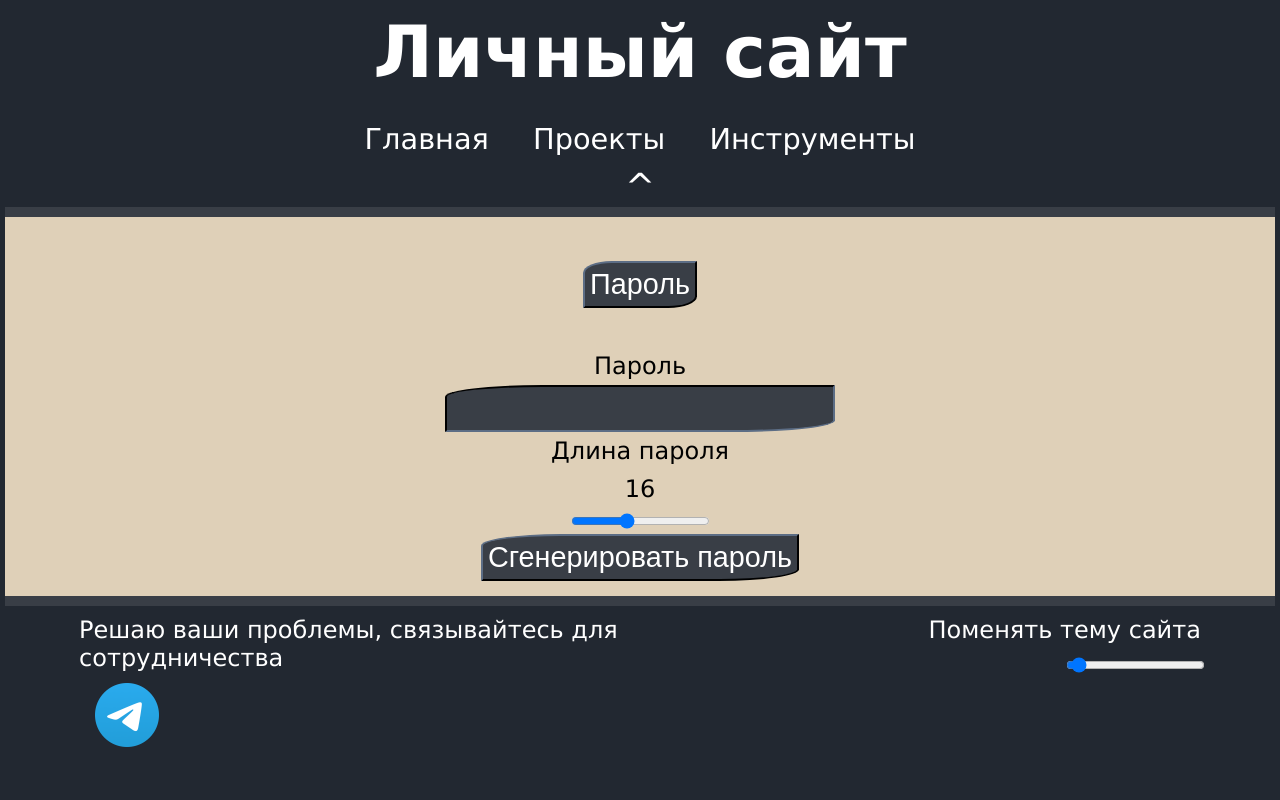
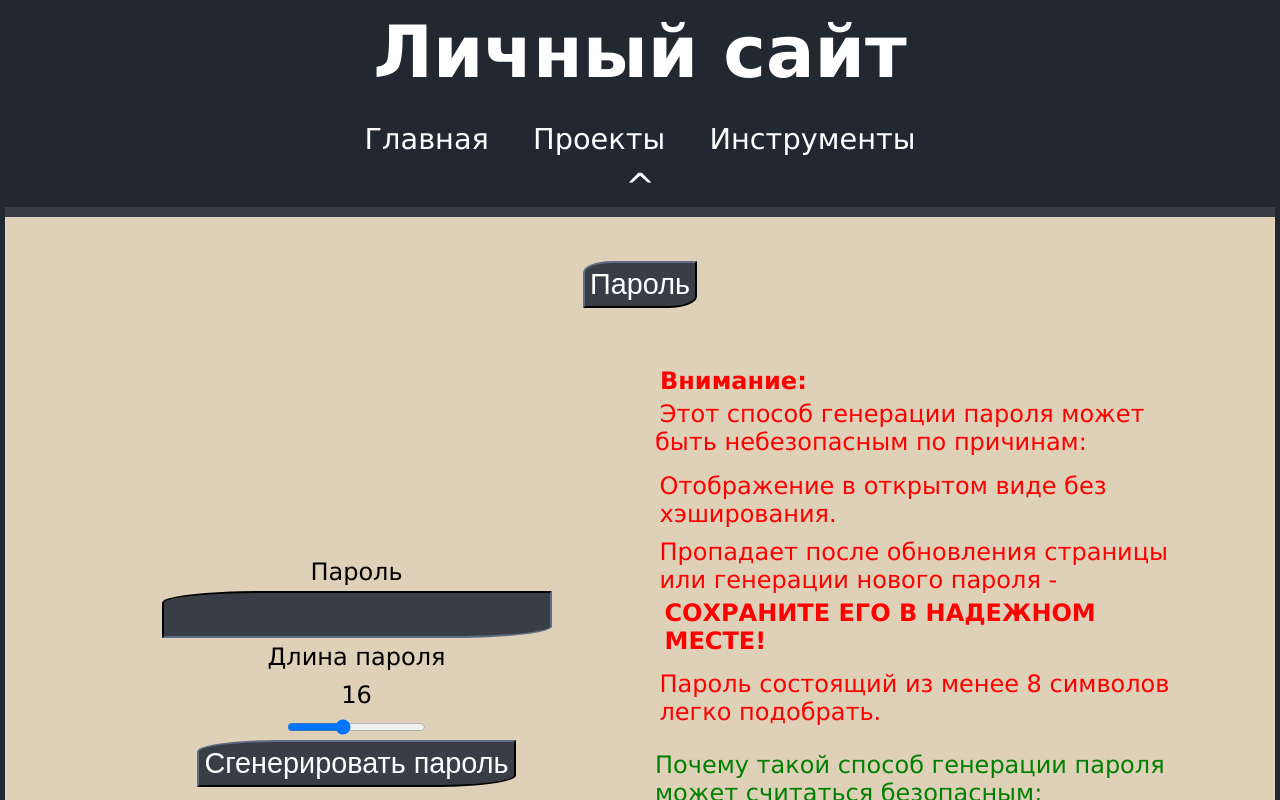
Before and after one commit to Militore/Militore.github.io, a plain HTML site: page tools.html in a window 1280 px wide. Both pictures are taken after a click on the button "Пароль". Shown: the top 800 px of the page. Drawn offline with Linux system fonts and the light colour scheme.

Commit message:
Add tools, password generation tool

```diff
--- a/css/style.css
+++ b/css/style.css
@@ -8,7 +8,7 @@
     --main-text: #000;
 }
 
-/*Main CSS*/
+/*General CSS*/
 *{padding:5px;}
 html{font-family:Verdana, Geneva, Tahoma, sans-serif; color: var(--head-text)}
 body{background-color: var(--head-color); background-size:100%; font-size: 150%; background-repeat:round; margin:0; padding: 0;}
@@ -16,14 +16,16 @@ a{width:40vw; max-width: 300px; max-height: 150px; margin: 1%; margin-top: 10px;
 a:hover{opacity: 0.7;}
 a img{ width: auto; height: auto; object-fit: cover;}
 p{margin:0; padding:1%}
+ul li{list-style:disc;}
 header{text-align:center; font-size: 150%; background-color: var(--head-color); padding: 0px; border-bottom: 10px solid var(--head-sec-color);}
 header a{color: var(--head-text);}
 header h1{margin-top: 0; margin-bottom: 1%; color: var(--head-text);}
 nav{font-size: 80%; font-style: normal;}
 footer{display: grid; grid-template-columns: 1fr 1fr; max-width: 100%; width: auto; min-height:25px; background: var(--head-color); padding: 0 5% 0 5%; border-top: 10px solid var(--head-sec-color); color: var(--head-text);}
 footer > div:nth-child(2){text-align:right;}
-.middle{text-align:center;}
+.middle{text-align:center;text-align: center;align-self: center;align-content: center;align-items: center;margin:auto;}
 
+/* Main CSS*/
 main{padding:10px 5% 10px 5%; color: var(--main-text); background-color: var(--main-color);}
 main img{float:center; margin:1%; padding:2%; max-width: 80%; max-height: 80%;}
 main table{height: auto; width: 100%; border-collapse:separate;}
@@ -61,10 +63,13 @@ input{
     }
 }
 .tools{
-    text-align: center;
-    *{
+    display:flex;
+    *{display:block; margin:auto;}
+    #password-form{
         display: block;
         margin: auto;
+        text-align:center;
+        width:105%;
     }
 }
 
--- a/tools.html
+++ b/tools.html
@@ -30,13 +30,32 @@
     <input id="calculator-text" type="text">
     <button id="calculator-start"></button>
 </template>
-<template id="password" class="middle">
-    <label for="password-text">Пароль</label>
-    <input id="password-text" type="text" readonly>
-    <label for="password-length-text">Длина пароля</label>
-    <label for="password-length">16</label>
-    <input id="password-length" type="range" min="1" max="40" value="16">
-    <button id="password-start" type="submit">Сгенерировать пароль</button>
+<template id="password">
+    <div id="password-form">
+        <label for="password-text">Пароль</label>
+        <input id="password-text" type="text" readonly>
+        <label for="password-length-text">Длина пароля</label>
+        <label for="password-length">16</label>
+        <input id="password-length" type="range" min="1" max="40" value="16">
+        <button id="password-start" type="submit" class="middle">Сгенерировать пароль</button>
+    </div>
+    <div id="warning">
+        <span style="color:red">
+            <p><b>Внимание:</b> Этот способ генерации пароля может быть небезопасным по причинам:</p>
+            <ul>
+                <li>Отображение в открытом виде без хэширования.</li>
+                <li>Пропадает после обновления страницы или генерации нового пароля - <b>СОХРАНИТЕ ЕГО В НАДЕЖНОМ МЕСТЕ!</b></li>
+                <li>Пароль состоящий из менее 8 символов легко подобрать.</li>
+            </ul>
+        </span>
+        <span style="color:green">
+            <p>Почему такой способ генерации пароля может считаться безопасным:</p>
+            <ul>
+                <li>Генерация на вашей стороне (клиента) - он не сохраняется на сервере или в базе данных.</li>
+                <li>Более 12 символов очень сложно подобрать.</li>
+            </ul>
+        </span>
+    </div>
 </template>
 <noscript class="middle">
     <b>Выключен Javascript. Функции не будут работать.</b>
```
